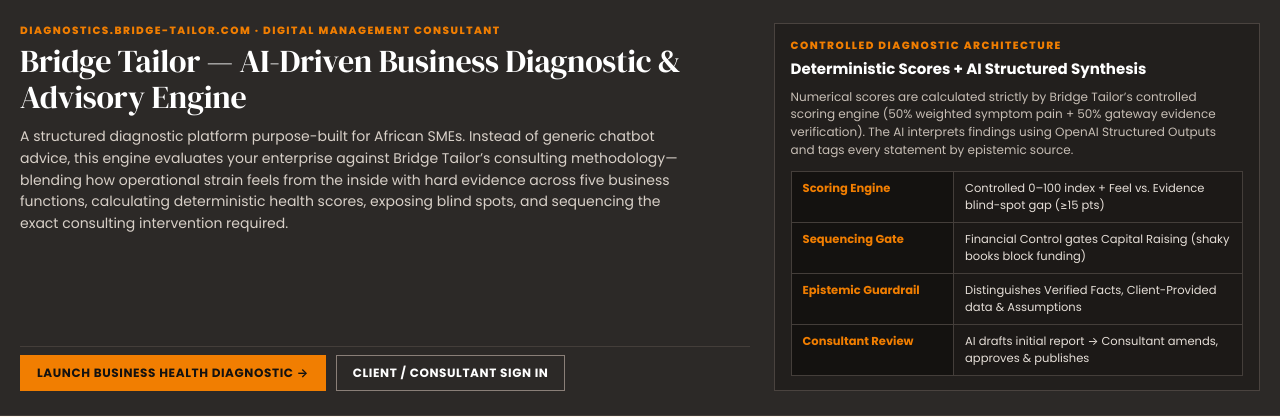
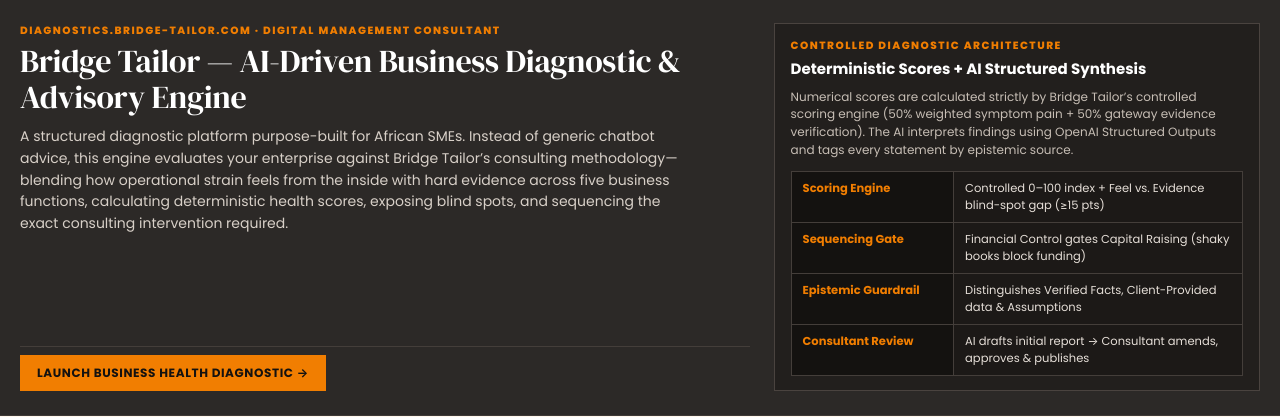
Before and after one commit to eabventures-champion/bridge-tailor, a Laravel app: page / in a window 1280 px wide. Shown: the part 100-517 px from the top of the page. Run offline with Laravel 12, Linux system fonts and the light colour scheme; data comes from the database, SQL or seed files in the repository.

Commit message:
Remove Client / Consultant Sign In button from landing hero

```diff
--- a/resources/views/diagnostic/landing.blade.php
+++ b/resources/views/diagnostic/landing.blade.php
@@ -32,10 +32,6 @@
                             Open My Client Workspace
                         </a>
                     @endif
-                @else
-                    <a href="{{ route('login') }}" class="btn btn-outline" style="background:#2c2927;color:#fff;border-color:#8a7f78;">
-                        Client / Consultant Sign In
-                    </a>
                 @endauth
             </div>
         </div>
```
